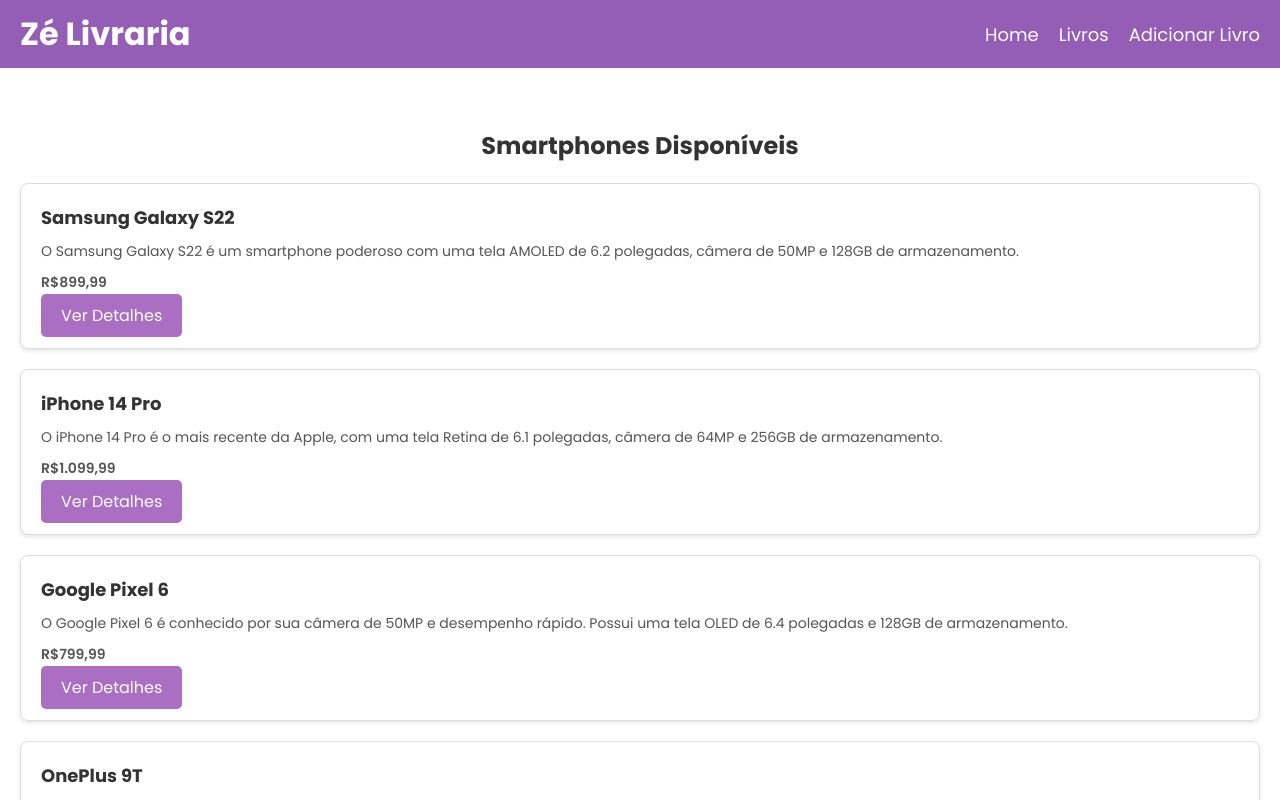
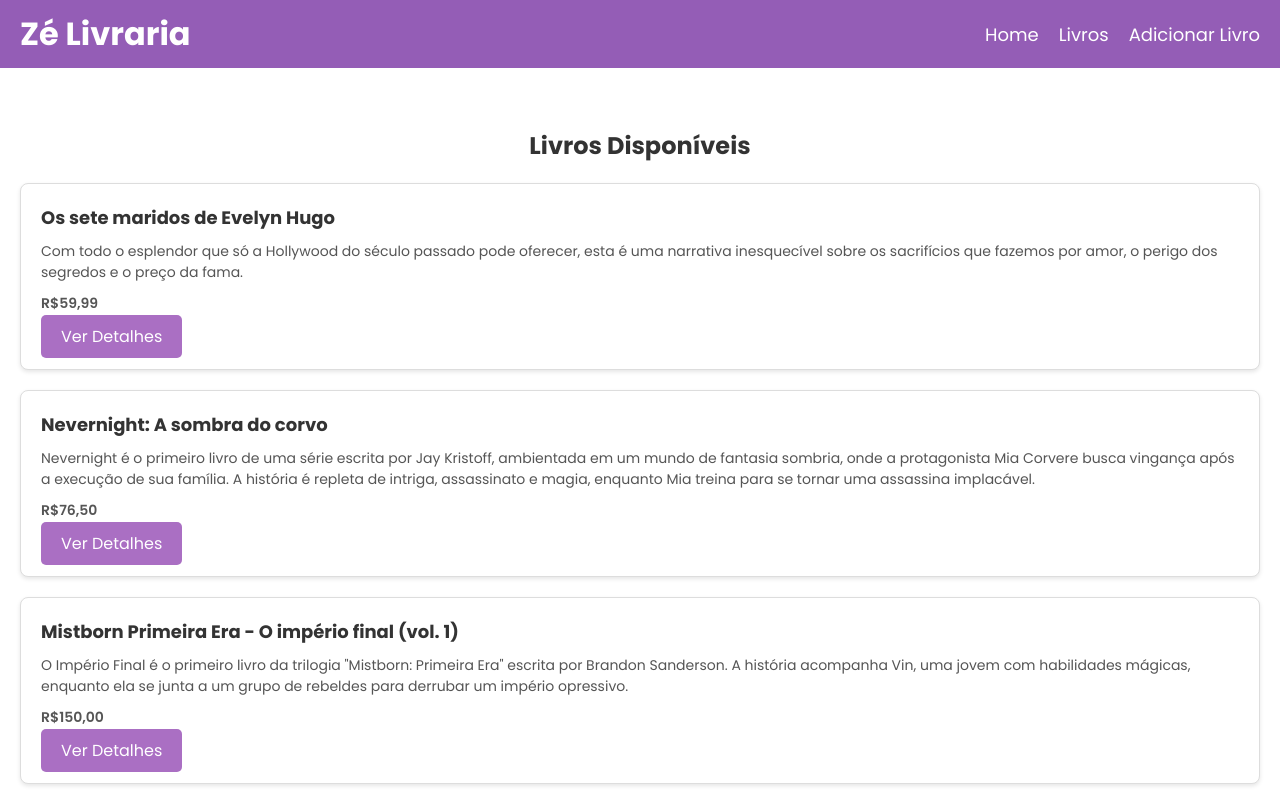
Before and after one commit to renataBelila/1tdspg1, a React (Vite) app: page /aparelhos in a window 1280 px wide. Shown: the top 800 px of the page. Built offline with nearby package versions, Linux system fonts and the light colour scheme.

Commit message:
adicionando os produtos

```diff
--- a/src/components/Footer.jsx
+++ b/src/components/Footer.jsx
@@ -4,7 +4,8 @@
 function Footer() {
   return (
     <footer className={styles.footer}>
-      <p>&copy; 2023 Loja de Smartphones e Tablets</p>
+      <p>&copy; Zé livraria</p>
+      <p>Encontre os mais variados livros com o zé</p>
     </footer>
   );
 }
--- a/src/data/aparelhosData.jsx
+++ b/src/data/aparelhosData.jsx
@@ -3,30 +3,30 @@
 export const aparelhosData = [
   {
     id: 1,
-    nome: 'Samsung Galaxy S22',
-    descricaoCurta: 'O Samsung Galaxy S22 é um smartphone poderoso com uma tela AMOLED de 6.2 polegadas, câmera de 50MP e 128GB de armazenamento.',
-    descricaoExtensa: 'O Samsung Galaxy S22 é um dos smartphones mais avançados do mercado. Ele apresenta uma tela AMOLED de 6.2 polegadas com cores vibrantes e alta resolução. A câmera de 50MP permite tirar fotos incríveis em qualquer situação, enquanto o armazenamento de 128GB oferece espaço suficiente para todas as suas fotos, vídeos e aplicativos. Este smartphone também possui um desempenho rápido, permitindo que você execute várias tarefas sem problemas. A bateria de longa duração garante que você não precise se preocupar com recargas constantes. Com o Samsung Galaxy S22, você terá uma experiência premium em um dispositivo compacto e elegante.',
-    preco: 'R$899,99',
+    nome: 'Os sete maridos de Evelyn Hugo',
+    descricaoCurta: 'Com todo o esplendor que só a Hollywood do século passado pode oferecer, esta é uma narrativa inesquecível sobre os sacrifícios que fazemos por amor, o perigo dos segredos e o preço da fama.',
+    descricaoExtensa: 'Lendária estrela de Hollywood, Evelyn Hugo sempre esteve sob os holofotes ― seja estrelando uma produção vencedora do Oscar, protagonizando algum escândalo ou aparecendo com um novo marido… pela sétima vez. Agora, prestes a completar oitenta anos e reclusa em seu apartamento no Upper East Side, a famigerada atriz decide contar a própria história ― ou sua “verdadeira história” ―, mas com uma condição: que Monique Grant, jornalista iniciante e até então desconhecida, seja a entrevistadora. Ao embarcar nessa misteriosa empreitada, a jovem repórter começa a se dar conta de que nada é por acaso ― e que suas trajetórias podem estar profunda e irreversivelmente conectadas.',
+    preco: 'R$59,99',
 
   },
   {
     id: 2,
-    nome: 'iPhone 14 Pro',
-    descricaoCurta: 'O iPhone 14 Pro é o mais recente da Apple, com uma tela Retina de 6.1 polegadas, câmera de 64MP e 256GB de armazenamento.',
-    descricaoExtensa: 'O iPhone 14 Pro da Apple é a escolha perfeita para quem busca o que há de melhor em tecnologia. Sua tela Retina de 6.1 polegadas oferece cores vibrantes e detalhes nítidos. A câmera de 64MP permite capturar fotos e vídeos impressionantes, enquanto o amplo armazenamento de 256GB garante que você tenha espaço suficiente para todas as suas mídias e aplicativos. Este smartphone também oferece desempenho excepcional, sendo capaz de lidar com tarefas intensivas com facilidade. Se você procura inovação e qualidade, o iPhone 14 Pro é a escolha certa.',
-    preco: 'R$1.099,99',
+    nome: 'Nevernight: A sombra do corvo',
+    descricaoCurta: 'Nevernight é o primeiro livro de uma série escrita por Jay Kristoff, ambientada em um mundo de fantasia sombria, onde a protagonista Mia Corvere busca vingança após a execução de sua família. A história é repleta de intriga, assassinato e magia, enquanto Mia treina para se tornar uma assassina implacável.',
+    descricaoExtensa: 'Destinada a destruir impérios, Mia Corvere é apenas uma criança quando tem sua primeira lição sobre a morte. Mais tarde, aos 16 anos, a jovem que cresceu nas sombras inicia sua jornada para manter a promessa feita no dia em que perdeu tudo. Entretanto, a chance de vencer inimigos tão poderosos será efêmera, e se Mia deseja vingança, deve se tornar uma assassina sem igual. Assim, ela precisará provar suas habilidades diante dos mais perigosos amigos e inimigos, e sobreviver a assassinos, mentirosos e demônios no cerne de um lugar que cultua o assassinato. A Igreja Vermelha não é uma escola comum, mas Mia Corvere também não é uma estudante qualquer. As sombras a acompanham, e bebem todo seu medo. Nevernight é o primeiro volume da trilogia best-seller As crônicas da quasinoite, agora em sua segunda edição.',
+    preco: 'R$76,50',
 
   },
   {
     id: 3,
-    nome: 'Google Pixel 6',
-    descricaoCurta: 'O Google Pixel 6 é conhecido por sua câmera de 50MP e desempenho rápido. Possui uma tela OLED de 6.4 polegadas e 128GB de armazenamento.',
-    descricaoExtensa: 'O Google Pixel 6 é um smartphone que se destaca pela sua câmera de 50MP, capaz de capturar fotos incrivelmente detalhadas. Sua tela OLED de 6.4 polegadas oferece cores vívidas e pretos profundos. Com 128GB de armazenamento, você terá espaço de sobra para suas fotos, vídeos e aplicativos favoritos. Além disso, o desempenho rápido deste smartphone permite que você execute qualquer tarefa com facilidade. O Google Pixel 6 oferece uma experiência Android pura e é uma excelente escolha para entusiastas de fotografia.',
-    preco: 'R$799,99',
+    nome: 'Mistborn Primeira Era - O império final (vol. 1)',
+    descricaoCurta: 'O Império Final é o primeiro livro da trilogia "Mistborn: Primeira Era" escrita por Brandon Sanderson. A história acompanha Vin, uma jovem com habilidades mágicas, enquanto ela se junta a um grupo de rebeldes para derrubar um império opressivo.',
+    descricaoExtensa: 'O que acontece se o herói da profecia falhar? Descubra em Mistborn!Certa vez, um herói apareceu para salvar o mundo. Um jovem com uma herança misteriosa, que desafiou corajosamente a escuridão que sufocava a Terra. Ele falhou...Desde então, há mil anos, o mundo é um deserto de cinzas e brumas, governado por um imperador imortal conhecido como Senhor Soberano. Todas as revoltas contra ele falharam miseravelmente.Nessa sociedade onde as pessoas são divididas em nobres e skaa classe social inferior , Kelsier, um ladrão bastardo, se torna a única pessoa a sobreviver e escapar da prisão brutal do Senhor Soberano, onde ele descobriu ter os poderes alomânticos de um Nascido da Bruma uma magia misteriosa e proibida. Agora, Kelsier planeja o seu ataque mais ousado: invadir o centro do palácio para descobrir o segredo do poder do Senhor Soberano e destruí-lo. Para ter sucesso, Kel vai depender também da determinação de uma heroína improvável, uma menina de rua que precisa aprender a confiar em novos amigos e dominar seus poderes.',
+    preco: 'R$150,00',
   },
   {
     id: 4,
-    nome: 'OnePlus 9T',
+    nome: 'Six of crows: Sangue e mentiras',
     descricaoCurta: 'O OnePlus 9T oferece um excelente desempenho com uma tela Fluid AMOLED de 6.55 polegadas, câmera de 48MP e 256GB de armazenamento.',
     descricaoExtensa: 'O OnePlus 9T é um smartphone projetado para oferecer um desempenho excepcional. Sua tela Fluid AMOLED de 6.55 polegadas oferece uma experiência visual imersiva, enquanto a câmera de 48MP captura fotos de alta qualidade. Com 256GB de armazenamento, você terá espaço suficiente para todos os seus arquivos. Este smartphone é alimentado por um processador poderoso, garantindo que você possa executar aplicativos e jogos exigentes sem problemas. Se você busca desempenho e qualidade, o OnePlus 9T é uma escolha sólida.',
     preco: 'R$699,99',
--- a/src/routes/Aparelhos/index.jsx
+++ b/src/routes/Aparelhos/index.jsx
@@ -10,7 +10,7 @@
   return (
     <div className={styles.container}>
       <div className={styles.listProducts}>
-        <h2>Smartphones Disponíveis</h2>
+        <h2>Livros Disponíveis</h2>
         {aparelhos.map((aparelho) => (
           <div key={aparelho.id} className={styles.product}>
             <div className={styles.productInfo}>
--- a/src/routes/EditarAparelho/index.jsx
+++ b/src/routes/EditarAparelho/index.jsx
@@ -45,7 +45,7 @@
     };
 
     if (!aparelho) {
-        return <p>Aparelho não encontrado.</p>;
+        return <p>Livro não encontrado.</p>;
     }
 
 
--- a/src/routes/Home/index.jsx
+++ b/src/routes/Home/index.jsx
@@ -15,7 +15,7 @@
   return (
     <div className={styles.container}>
       <div className={styles.featuredProducts}>
-        <h2>Smartphones em Destaque</h2>
+        <h2>Livros em Destaque</h2>
         <Link to="/aparelhos" className={styles.viewAllLink}>
           Ver Todos os Livros
         </Link>
--- a/src/routes/InserirAparelho/index.jsx
+++ b/src/routes/InserirAparelho/index.jsx
@@ -14,7 +14,6 @@
         descricaoCurta: '',
         descricaoExtensa: '',
         preco: '',
-        imagem: '',
     });
 
 
@@ -38,7 +37,7 @@
 
     return (
         <div className={styles.container}>
-            <h2>Inserir Novo Aparelho</h2>
+            <h2>Inserir Novo Livro</h2>
 
             <label htmlFor="nome">Nome:</label>
             <input
--- a/src/routes/VisualizarAparelho/index.jsx
+++ b/src/routes/VisualizarAparelho/index.jsx
@@ -23,7 +23,7 @@
   };
 
   if (!aparelho) {
-    return <p>Aparelho não encontrado.</p>;
+    return <p>Livro não encontrado.</p>;
   }
 
   return (
@@ -32,13 +32,13 @@
       <p className={styles.descricaoExtensa}>{aparelho.descricaoExtensa}</p>
       <p className={styles.preco}>Preço: R$ {aparelho.preco}</p>
       <button onClick={handleDelete} className={styles.deleteButton}>
-        Excluir Aparelho
+        Excluir Livro
       </button>
       <button onClick={() => navigate(`/aparelhos/${id}/editar`)} className={styles.editButton}>
-        Editar Aparelho
+        Editar Livro
       </button>
       <button onClick={() => navigate('/aparelhos')} className={styles.goBackLink}>
-        Voltar para Lista de Aparelhos
+        Voltar para Livraria
       </button>
     </div>
   );
```
